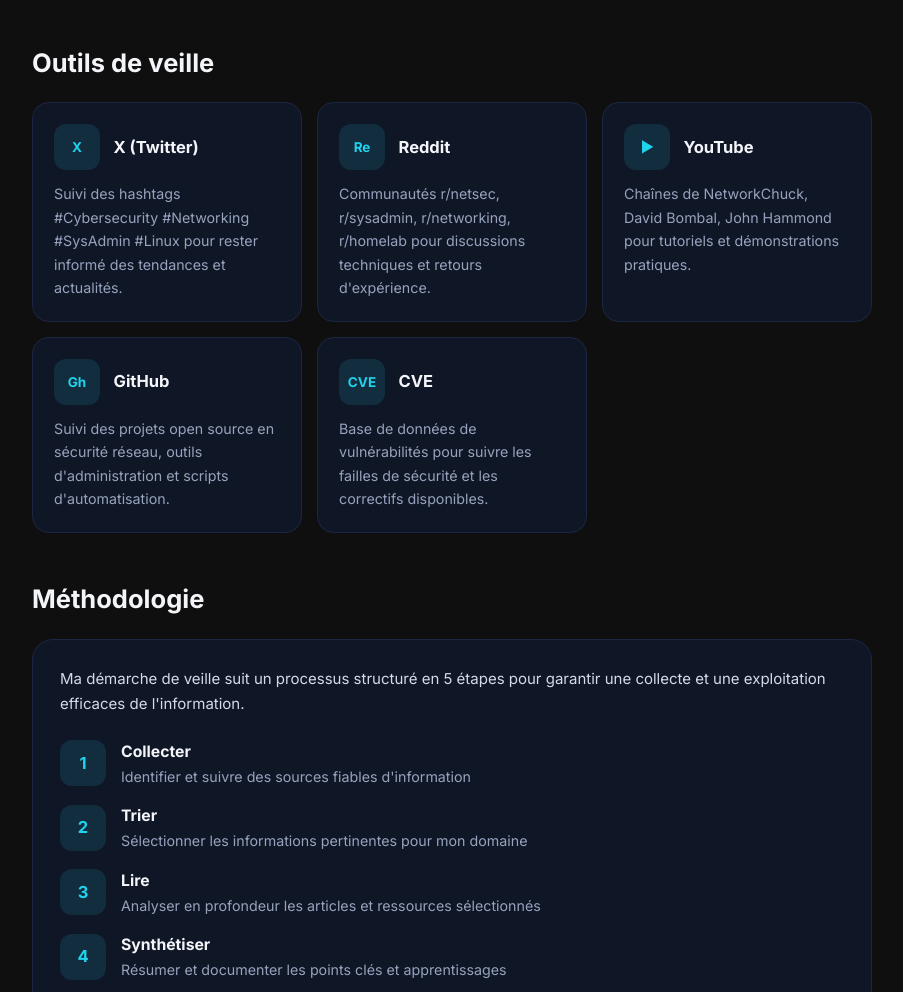
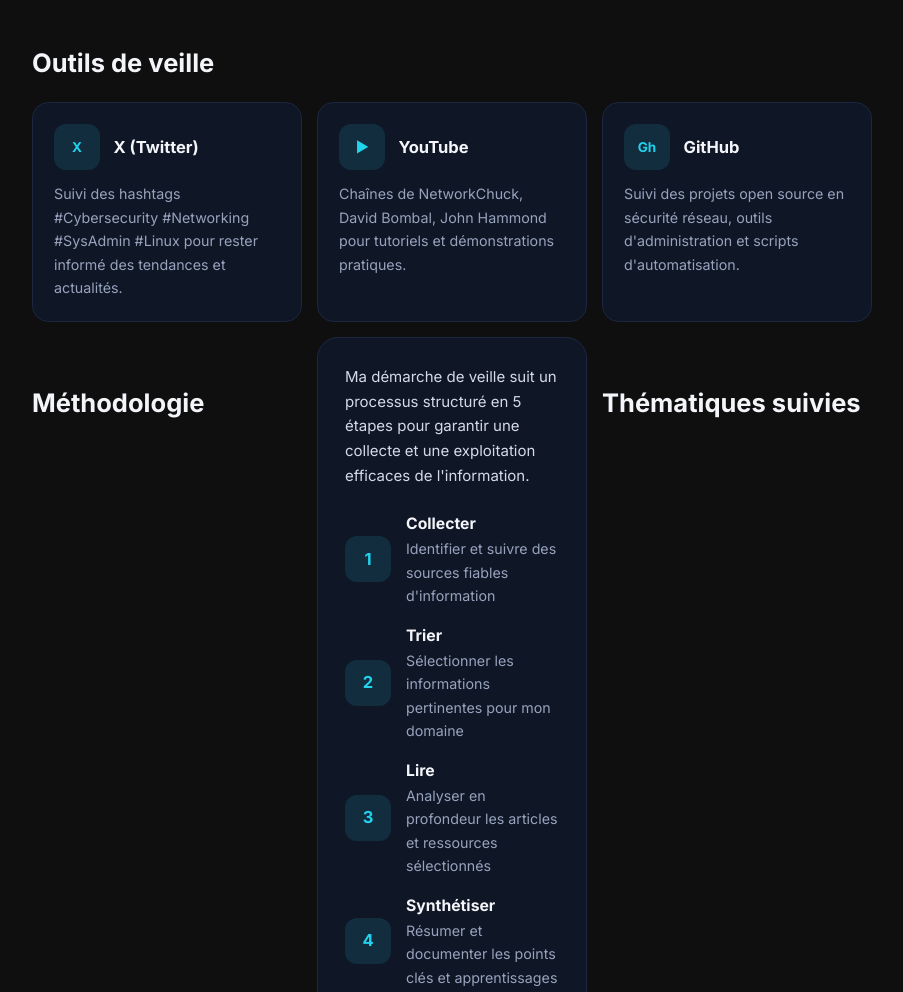
Before and after one commit to kbadirou/kbadirou.github.io, a plain HTML site: page index.html in a window 1280 px wide. Shown: the part 8586-9578 px from the top of the page, without its empty margins (188-1091 px from the left). Drawn offline with Linux system fonts and the light colour scheme; no server answers.

Commit message:
Add files via upload

```diff
--- a/index.html
+++ b/index.html
@@ -289,11 +289,8 @@
       <h3 class="v-titre">Outils de veille</h3>
       <div class="outils">
         <div class="outil"><div class="outil-tete"><span class="ico">X</span><h4>X (Twitter)</h4></div><p>Suivi des hashtags #Cybersecurity #Networking #SysAdmin #Linux pour rester informé des tendances et actualités.</p></div>
-        <div class="outil"><div class="outil-tete"><span class="ico">Re</span><h4>Reddit</h4></div><p>Communautés r/netsec, r/sysadmin, r/networking, r/homelab pour discussions techniques et retours d'expérience.</p></div>
         <div class="outil"><div class="outil-tete"><span class="ico">▶</span><h4>YouTube</h4></div><p>Chaînes de NetworkChuck, David Bombal, John Hammond pour tutoriels et démonstrations pratiques.</p></div>
         <div class="outil"><div class="outil-tete"><span class="ico">Gh</span><h4>GitHub</h4></div><p>Suivi des projets open source en sécurité réseau, outils d'administration et scripts d'automatisation.</p></div>
-        <div class="outil"><div class="outil-tete"><span class="ico">CVE</span><h4>CVE</h4></div><p>Base de données de vulnérabilités pour suivre les failles de sécurité et les correctifs disponibles.</p></div>
-      </div>
 
       <h3 class="v-titre">Méthodologie</h3>
       <div class="boite">
```
